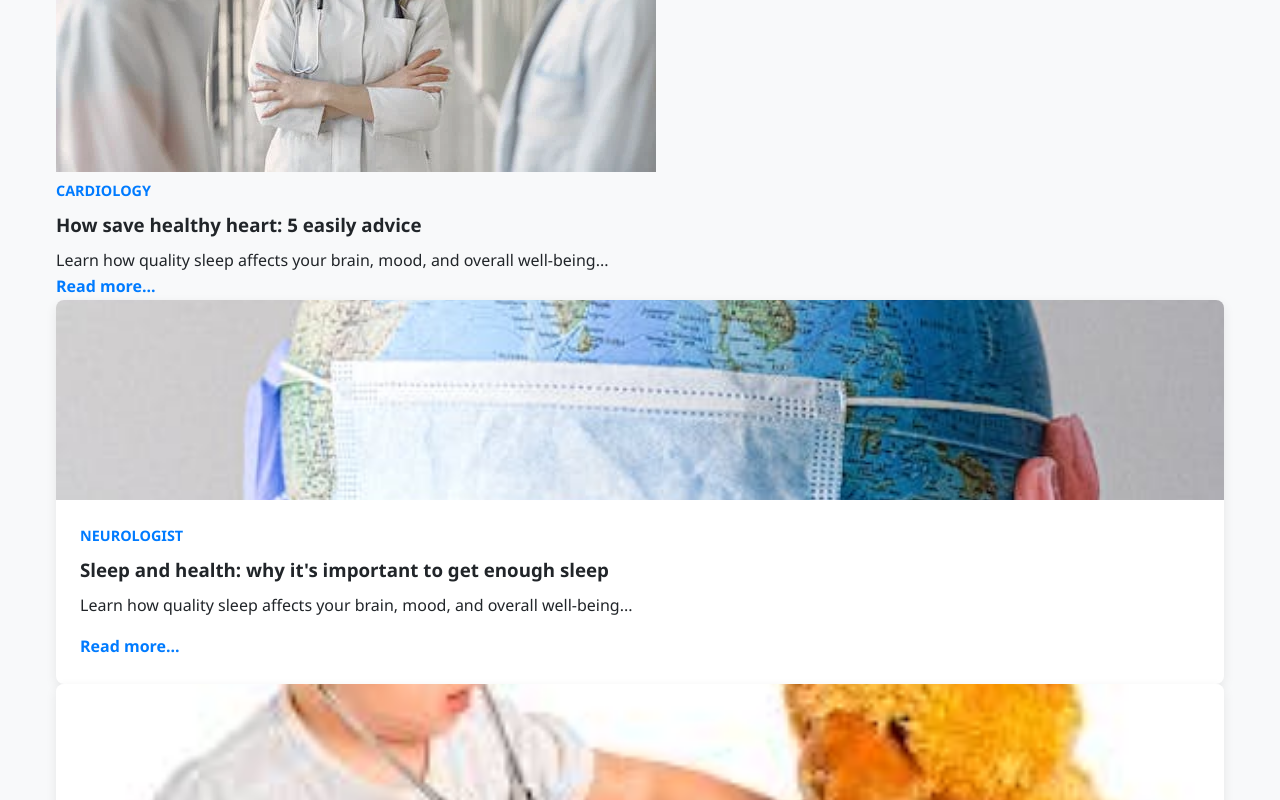
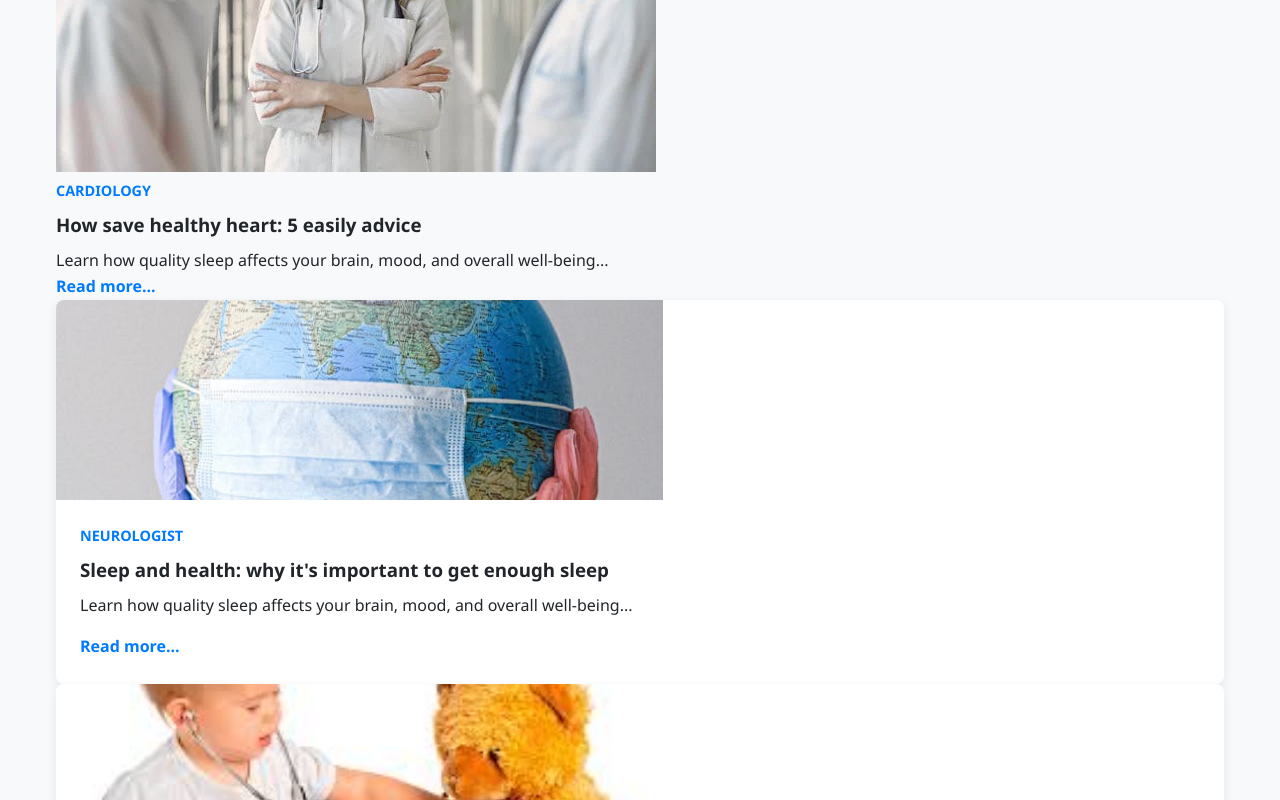
Before and after one commit to Cauteros974/medical-portal, a React (Vite) app: page / in a window 1280 px wide. Shown: the part 1900-2700 px from the top of the page. Built offline with nearby package versions, Linux system fonts and the light colour scheme.

Commit message:
Update App.css

```diff
--- a/src/App.css
+++ b/src/App.css
@@ -322,7 +322,7 @@
 }
 
 .article-card img {
-  width: 100%;
+  width: 52%;
   height: 200px;
   object-fit: cover;
 }
```
